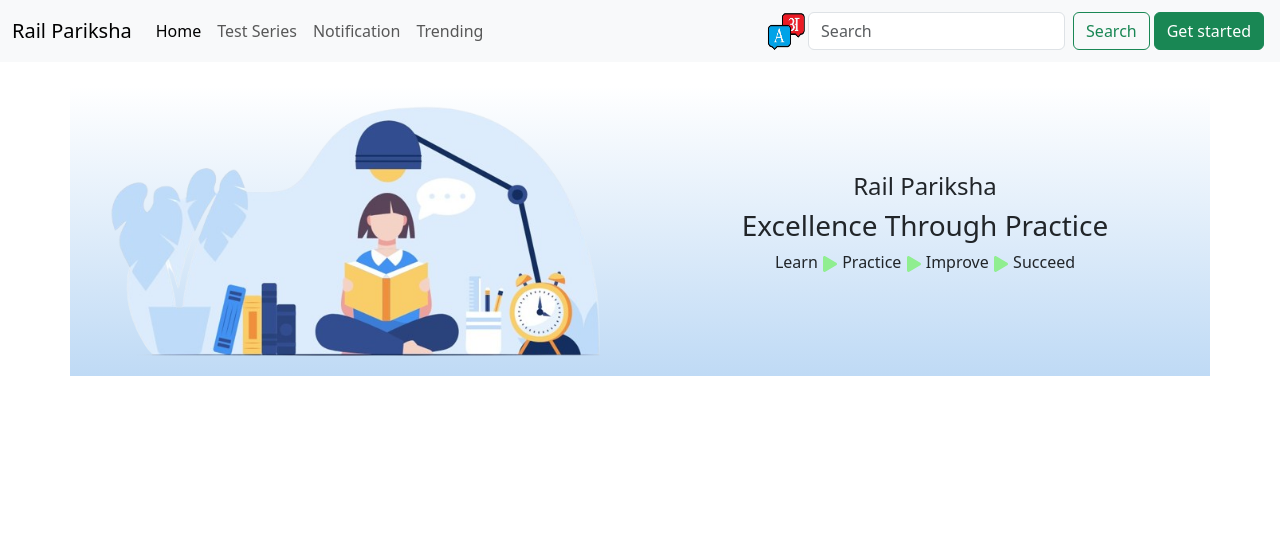
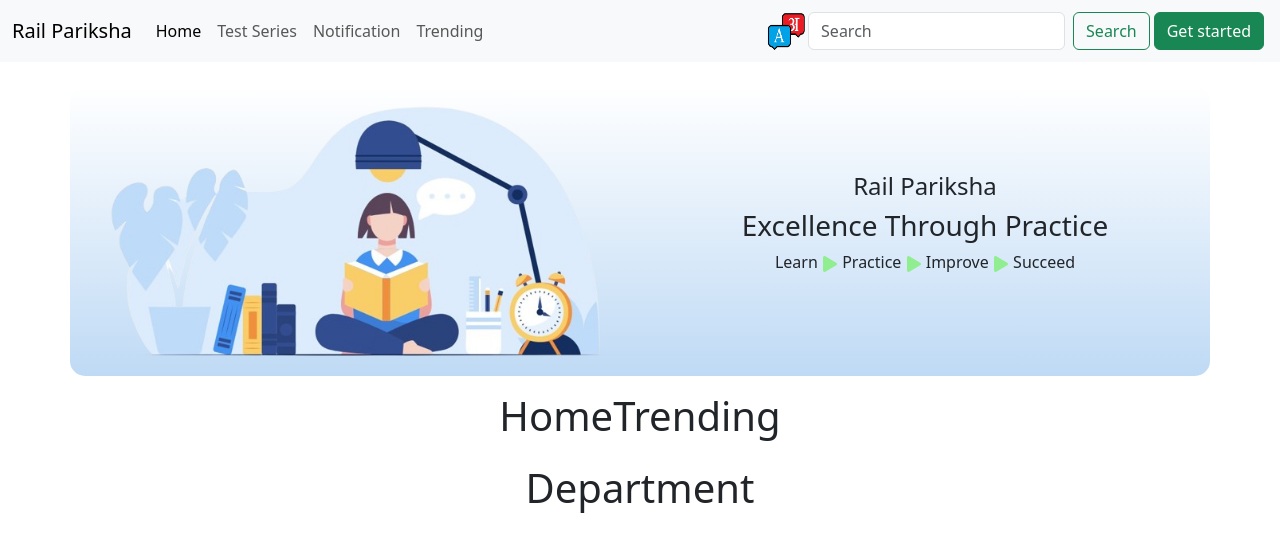
Before and after one commit to deepak-patel101/railpariksha, a React (Create React App) app: page / in a window 1280 px wide. Shown: the top 552 px of the page. Built offline with nearby package versions, Linux system fonts and the light colour scheme.

Commit message:
added globle context and reducer

```diff
--- /dev/null
+++ b/src/components/Department.jsx
@@ -0,0 +1,9 @@
+import React from "react";
+const Department = () => {
+  return (
+    <>
+      <h1>Department</h1>
+    </>
+  );
+};
+export default Department;
--- /dev/null
+++ b/src/components/HomeTrending.jsx
@@ -0,0 +1,9 @@
+import React from "react";
+const HomeTrending = () => {
+  return (
+    <>
+      <h1>HomeTrending</h1>
+    </>
+  );
+};
+export default HomeTrending;
--- /dev/null
+++ b/src/globle_reducer.jsx
@@ -0,0 +1,27 @@
+const globalReducer = (state, action) => {
+  switch (action.type) {
+    case "GET_MAST_INFO_BEGIN":
+      return {
+        ...state,
+        masterData_loading: true,
+        masterData_error: false,
+      };
+    case "GET_MAST_INFO_SUCCESS":
+      return {
+        ...state,
+        masterData_loading: false,
+        masterData: action.payload,
+        masterData_error: false,
+      };
+    case "GET_MAST_INFO_ERROR":
+      return {
+        ...state,
+        masterData_loading: false,
+        masterData_error: true,
+      };
+    default:
+      throw new Error(`No Matching "${action.type}" - action type`);
+  }
+};
+
+export default globalReducer;
--- a/src/index.js
+++ b/src/index.js
@@ -5,12 +5,14 @@
 import reportWebVitals from "./reportWebVitals";
 import "bootstrap/dist/css/bootstrap.min.css";
 import "bootstrap/dist/js/bootstrap.bundle.min";
-
+import globalReducer from "./globle_reducer";
 const root = ReactDOM.createRoot(document.getElementById("root"));
 root.render(
-  <React.StrictMode>
+  // <React.StrictMode>
+  <globalReducer>
     <App />
-  </React.StrictMode>
+  </globalReducer>
+  //  </React.StrictMode>
 );
 
 // If you want to start measuring performance in your app, pass a function
--- a/src/pages/Home.jsx
+++ b/src/pages/Home.jsx
@@ -1,16 +1,20 @@
 import React from "react";
 import home from "../img/home.png";
+import HomeTrending from "../components/HomeTrending";
+import Department from "../components/Department";
 import { FaPlay } from "react-icons/fa";
+
 const Home = () => {
   return (
     <>
-      <div
-        className="container text-center mt-4"
-        style={{
-          background: "linear-gradient(to bottom, white,#bfdaf5 ",
-        }}
-      >
-        <div className="row">
+      <div className="container text-center mt-4">
+        <div
+          className="row"
+          style={{
+            background: "linear-gradient(to bottom, white,#bfdaf5 ",
+            borderRadius: "15px",
+          }}
+        >
           <div className="col-12 col-md-6 ">
             <img
               src={home}
@@ -42,6 +46,16 @@
             </div>
           </div>
         </div>
+        <div className="row mt-3">
+          <div className="col-12">
+            <HomeTrending />
+          </div>
+        </div>
+        <div className="row mt-3">
+          <div className="col-12">
+            <Department />
+          </div>
+        </div>
       </div>
     </>
   );
```
Also changed, not shown: src/Context/GlobleConext.jsx (added, +50 -0 lines).
